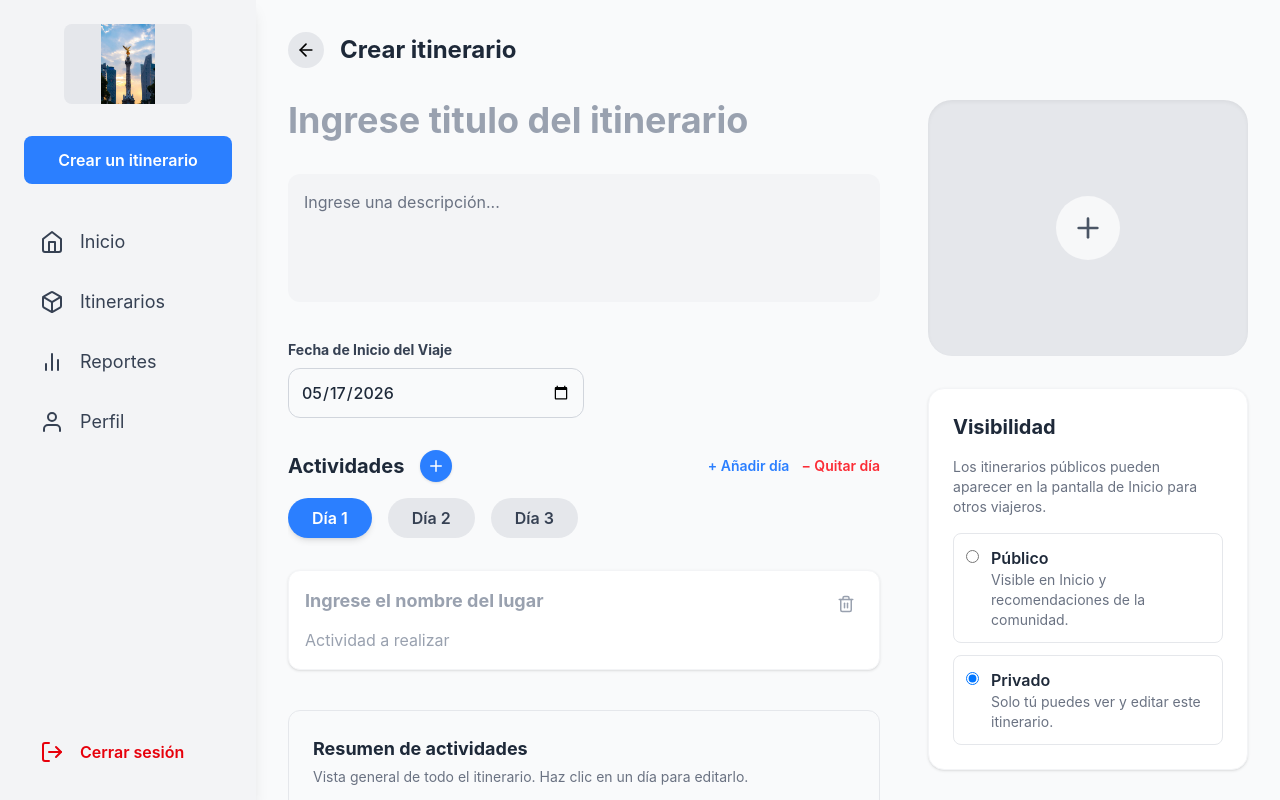
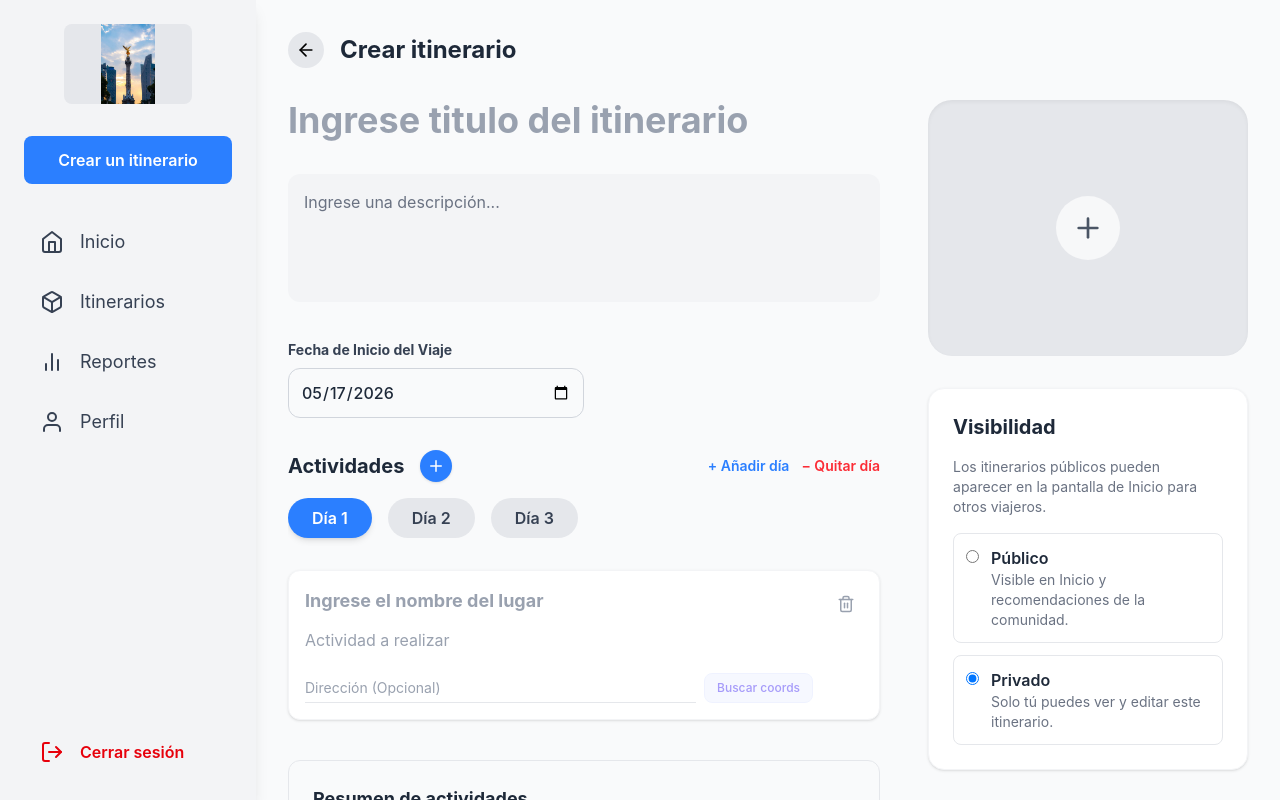
Before and after one commit to LexBP11/bit-acora, a React (Vite) app: page /itinerarios/crear in a window 1280 px wide. Built offline with nearby package versions, Linux system fonts and the light colour scheme; sample sign-in values are in the browser's storage.

Commit message:
Mapa funcionando

```diff
--- a/package.json
+++ b/package.json
@@ -11,9 +11,11 @@
   },
   "dependencies": {
     "axios": "^1.16.0",
+    "leaflet": "^1.9.4",
     "react": "^19.2.5",
     "react-dom": "^19.2.5",
     "react-icons": "^5.6.0",
+    "react-leaflet": "^5.0.0",
     "react-router-dom": "^7.15.0",
     "recharts": "^3.8.1"
   },
@@ -23,6 +25,7 @@
     "@rolldown/plugin-babel": "^0.2.3",
     "@tailwindcss/postcss": "^4.3.0",
     "@types/babel__core": "^7.20.5",
+    "@types/leaflet": "^1.9.21",
     "@types/node": "^24.12.2",
     "@types/react": "^19.2.14",
     "@types/react-dom": "^19.2.3",
--- a/src/interfaces/index.ts
+++ b/src/interfaces/index.ts
@@ -24,6 +24,9 @@ export interface Actividad {
   descripcion?: string;
   fecha: string; // YYYY-MM-DD HH:MM u otro formato
   costoEstimado?: number;
+  direccion?: string;
+  latitud?: number;
+  longitud?: number;
 }
 
 export interface Itinerario {
--- a/src/pages/Itinerarios/CrearItinerario.tsx
+++ b/src/pages/Itinerarios/CrearItinerario.tsx
@@ -11,6 +11,9 @@ interface ActivityDraft {
   dayIndex: number;
   nombre: string;
   descripcion: string;
+  direccion?: string;
+  latitud?: number;
+  longitud?: number;
   isFromServer?: boolean;
 }
 
@@ -26,10 +29,11 @@ const CrearItinerario = () => {
   const [numDays, setNumDays] = useState(3);
   const [activeDay, setActiveDay] = useState(0);
   const [actividades, setActividades] = useState<ActivityDraft[]>([
-    { id: '1', dayIndex: 0, nombre: '', descripcion: '' },
+    { id: '1', dayIndex: 0, nombre: '', descripcion: '', direccion: '' },
   ]);
   const [loading, setLoading] = useState(false);
   const [loadingData, setLoadingData] = useState(false);
+  const [searchingCoordsId, setSearchingCoordsId] = useState<string | null>(null);
   const [fechaInicio, setFechaInicio] = useState<string>(() => {
     const today = new Date();
     return today.toISOString().split('T')[0];
@@ -88,6 +92,9 @@ const CrearItinerario = () => {
                 dayIndex,
                 nombre: act.nombre,
                 descripcion: act.descripcion || '',
+                direccion: act.direccion || '',
+                latitud: act.latitud,
+                longitud: act.longitud,
                 isFromServer: true,
               };
             });
@@ -172,12 +179,40 @@ const CrearItinerario = () => {
   const handleAddActivity = () => {
     setActividades([
       ...actividades,
-      { id: Date.now().toString(), dayIndex: activeDay, nombre: '', descripcion: '' },
+      { id: Date.now().toString(), dayIndex: activeDay, nombre: '', descripcion: '', direccion: '' },
     ]);
   };
 
-  const updateActivity = (id: string, field: keyof ActivityDraft, value: string) => {
+  const updateActivity = (id: string, field: keyof ActivityDraft, value: string | number) => {
     setActividades(actividades.map((a) => (a.id === id ? { ...a, [field]: value } : a)));
+  };
+
+  const handleBuscarCoordenadas = async (actId: string, direccion: string) => {
+    if (!direccion.trim()) return;
+    setSearchingCoordsId(actId);
+    try {
+      const response = await fetch(
+        `https://nominatim.openstreetmap.org/search?format=json&q=${encodeURIComponent(direccion)}`,
+        {
+          headers: {
+            'User-Agent': 'BitAcoraApp/1.0', // Idealmente pon un correo de contacto aquí
+            'Accept-Language': 'es'
+          }
+        }
+      );
+      const data = await response.json();
+      if (data && data.length > 0) {
+        const { lat, lon } = data[0];
+        setActividades(prev => prev.map(a => a.id === actId ? { ...a, latitud: parseFloat(lat), longitud: parseFloat(lon) } : a));
+      } else {
+        alert('No se encontraron coordenadas para esta dirección.');
+      }
+    } catch (err) {
+      console.error(err);
+      alert('Error al buscar coordenadas.');
+    } finally {
+      setSearchingCoordsId(null);
+    }
   };
 
   const deleteActivity = (id: string) => {
@@ -226,6 +261,9 @@ const CrearItinerario = () => {
             await actividadService.update(act.id, {
               nombre: act.nombre,
               descripcion: act.descripcion,
+              direccion: act.direccion,
+              latitud: act.latitud,
+              longitud: act.longitud,
             });
           } else {
             const actDate = new Date(baseDate);
@@ -234,6 +272,9 @@ const CrearItinerario = () => {
               itinerarioId: editId,
               nombre: act.nombre,
               descripcion: act.descripcion,
+              direccion: act.direccion,
+              latitud: act.latitud,
+              longitud: act.longitud,
               fecha: actDate.toISOString(),
             });
           }
@@ -265,6 +306,9 @@ const CrearItinerario = () => {
               itinerarioId: newItinerario.id,
               nombre: act.nombre,
               descripcion: act.descripcion,
+              direccion: act.direccion,
+              latitud: act.latitud,
+              longitud: act.longitud,
               fecha: actDate.toISOString(),
             });
           }
@@ -371,8 +415,7 @@ const CrearItinerario = () => {
               <button
                 key={idx}
                 onClick={() => setActiveDay(idx)}
-                className={`whitespace-nowrap px-6 py-2 rounded-full font-semibold transition ${
-                  activeDay === idx
+                className={`whitespace-nowrap px-6 py-2 rounded-full font-semibold transition ${activeDay === idx
                   ? 'bg-blue-500 text-white shadow-md'
                   : 'bg-gray-200 text-gray-700 hover:bg-gray-300'
                   }`}
@@ -408,6 +451,33 @@ const CrearItinerario = () => {
                     onChange={(e) => updateActivity(act.id, 'descripcion', e.target.value)}
                     className="w-full text-gray-600 placeholder-gray-400 bg-transparent border-b border-transparent hover:border-gray-300 focus:border-blue-500 focus:outline-none"
                   />
+                  <div className="flex flex-col sm:flex-row sm:items-center gap-2 mt-2">
+                    <input
+                      type="text"
+                      placeholder="Dirección (Opcional)"
+                      value={act.direccion || ''}
+                      onChange={(e) => updateActivity(act.id, 'direccion', e.target.value)}
+                      onKeyDown={(e) => {
+                        if (e.key === 'Enter') {
+                          e.preventDefault();
+                          handleBuscarCoordenadas(act.id, act.direccion || '');
+                        }
+                      }}
+                      className="flex-1 text-sm text-gray-600 placeholder-gray-400 bg-transparent border-b border-gray-200 hover:border-gray-300 focus:border-blue-500 focus:outline-none py-1"
+                    />
+                    <button
+                      onClick={() => handleBuscarCoordenadas(act.id, act.direccion || '')}
+                      disabled={!act.direccion?.trim() || searchingCoordsId === act.id}
+                      className="whitespace-nowrap px-3 py-1.5 bg-indigo-50 text-indigo-600 hover:bg-indigo-100 font-medium text-xs rounded-lg transition disabled:opacity-50 disabled:cursor-not-allowed border border-indigo-100"
+                    >
+                      {searchingCoordsId === act.id ? 'Buscando...' : 'Buscar coords'}
+                    </button>
+                  </div>
+                  {act.latitud && act.longitud && (
+                    <p className="text-xs text-emerald-600 font-medium bg-emerald-50 inline-block px-2 py-1 rounded">
+                      ✓ Ubicación: {act.latitud.toFixed(4)}, {act.longitud.toFixed(4)}
+                    </p>
+                  )}
                 </div>
                 <button
                   onClick={() => deleteActivity(act.id)}
@@ -443,8 +513,7 @@ const CrearItinerario = () => {
                   return (
                     <div
                       key={dayIdx}
-                      className={`rounded-lg border p-4 transition ${
-                        activeDay === dayIdx
+                      className={`rounded-lg border p-4 transition ${activeDay === dayIdx
                         ? 'border-blue-400 bg-blue-50/50'
                         : 'border-gray-200 bg-white'
                         }`}
```
Also changed, not shown: src/pages/Itinerarios/VerItinerario.tsx (+68 -7 lines), 1 other file (tests, documents, lock files or other folders). Lines whose indentation alone changed are shown as unchanged.
